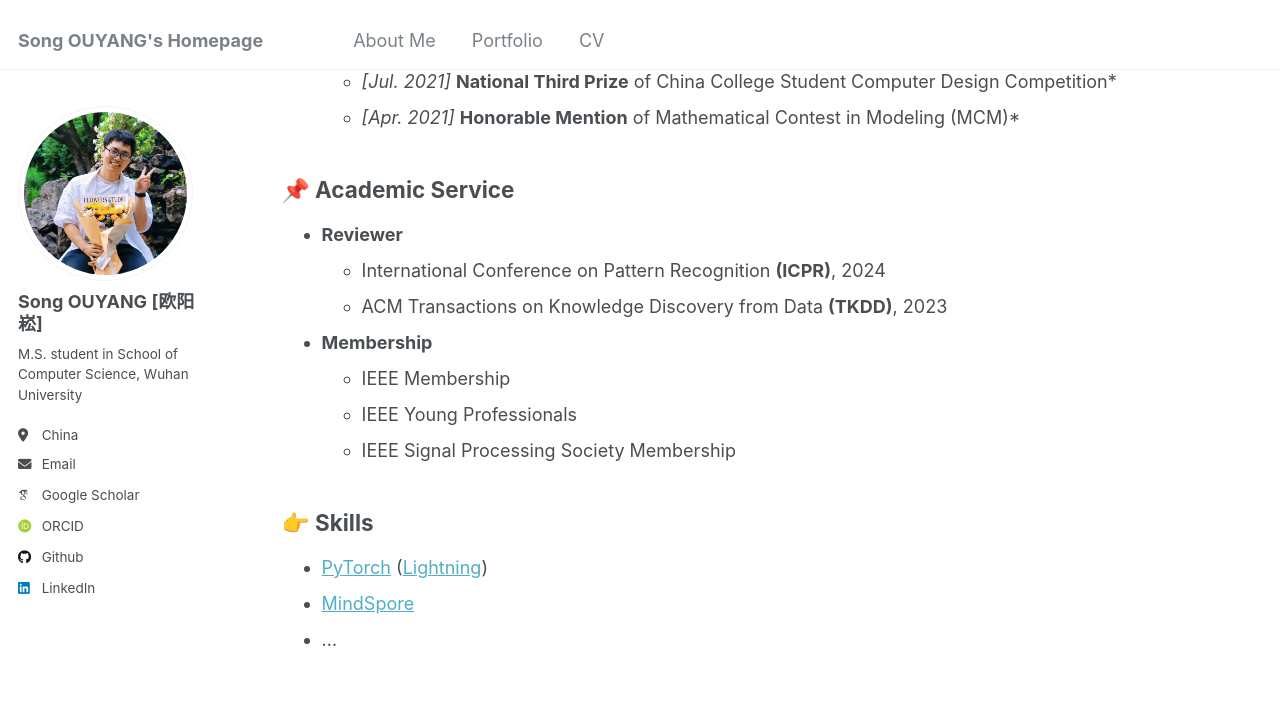
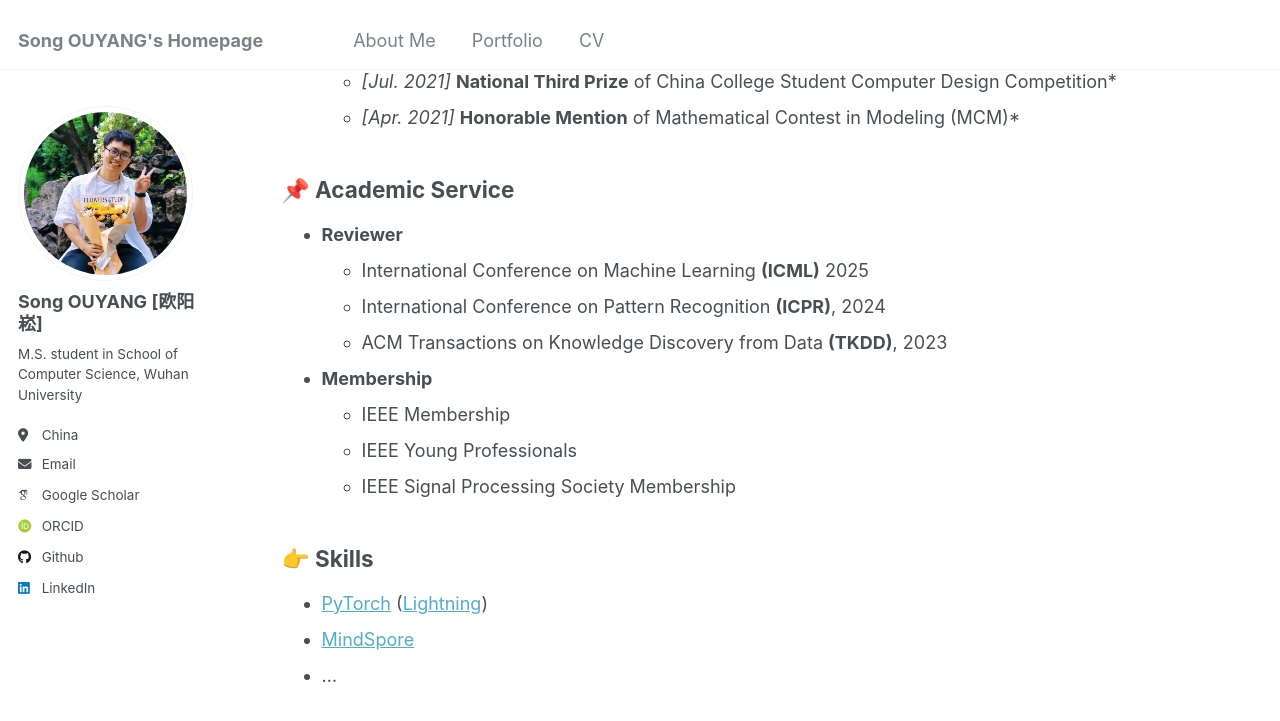
Before and after one commit to Gift-OYS/Gift-OYS.github.io, a Jekyll site: the page built from _pages/cv.md, in a window 1280 px wide and 900 px high, scrolled down 2201 px. Shown: the top 721 px of the window. Built offline with Jekyll 4.4.1, drawn with Linux system fonts in a browser that asks for light colours; some web fonts are replaced.

Commit message:
Update cv.md

```diff
--- a/_pages/cv.md
+++ b/_pages/cv.md
@@ -85,6 +85,7 @@ redirect_from:
 ## 📌 Academic Service
 
 * **Reviewer**
+  * International Conference on Machine Learning **(ICML)** 2025
   * International Conference on Pattern Recognition **(ICPR)**, 2024
   * ACM Transactions on Knowledge Discovery from Data **(TKDD)**, 2023
 * **Membership**
```
